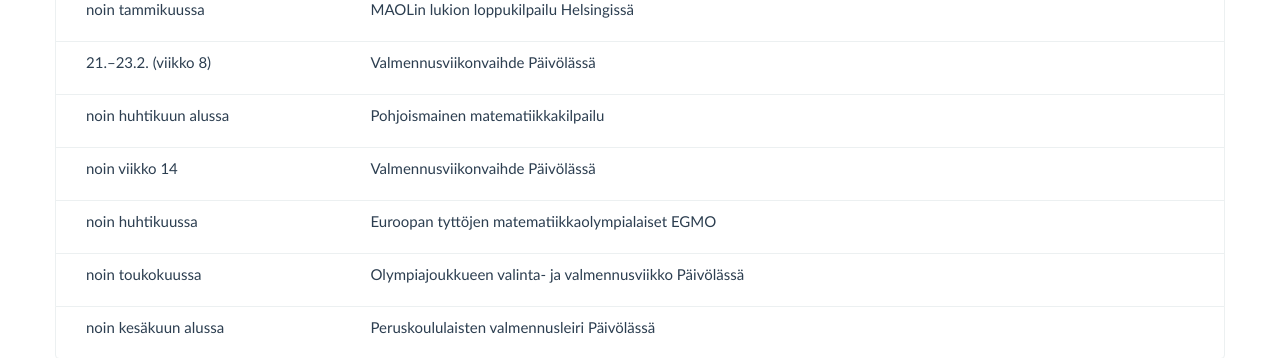
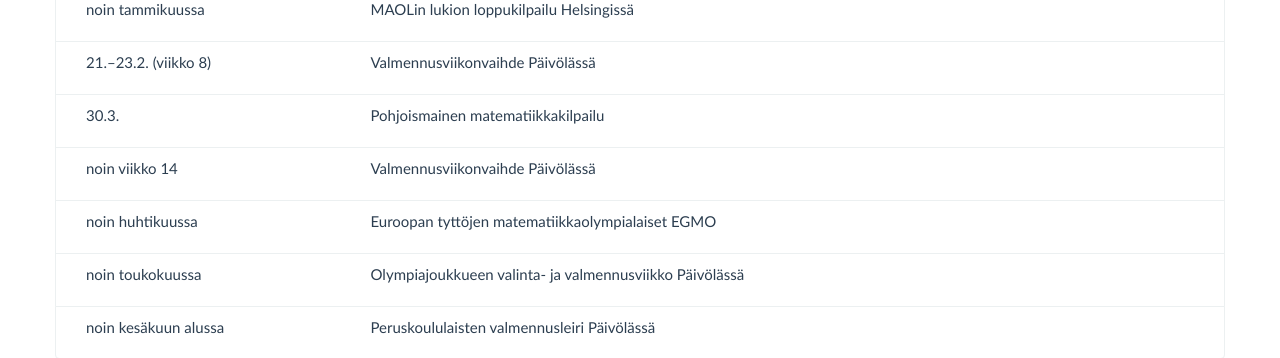
Before and after one commit to matematiikkakilpailut/matematiikkakilpailut.github.io, a Jekyll site: the page built from aikataulu/index.md, in a window 1280 px wide. Shown: the part 799-1157 px from the top of the page. Built offline with Jekyll 4.4.1, drawn with Linux system fonts in a browser that asks for light colours.

Commit message:
Pohjoismaisen kilpailun aikataulu

```diff
--- a/aikataulu/index.md
+++ b/aikataulu/index.md
@@ -32,7 +32,7 @@
     tapahtuma: "MAOLin lukion loppu&shy;kilpailu Helsingissä"
   - pvm: "21.&ndash;23.2. (viikko 8)"
     tapahtuma: "Valmennus&shy;viikonvaihde Päivölässä"
-  - pvm: "noin huhtikuun alussa"
+  - pvm: "30.3."
     tapahtuma: "Pohjois&shy;mainen matematiikka&shy;kilpailu"
   - pvm: "noin viikko 14"
     tapahtuma: "Valmennus&shy;viikonvaihde Päivölässä"
```
